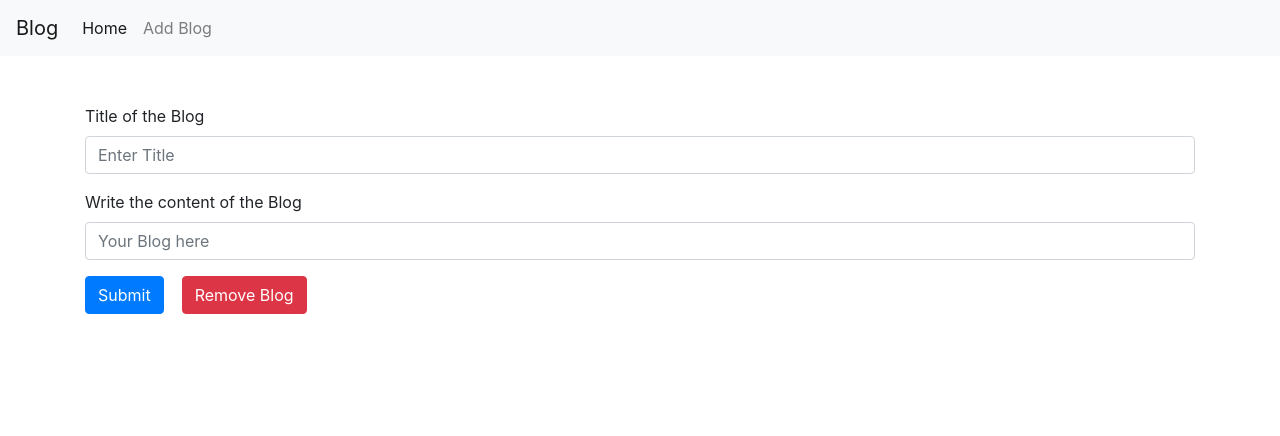
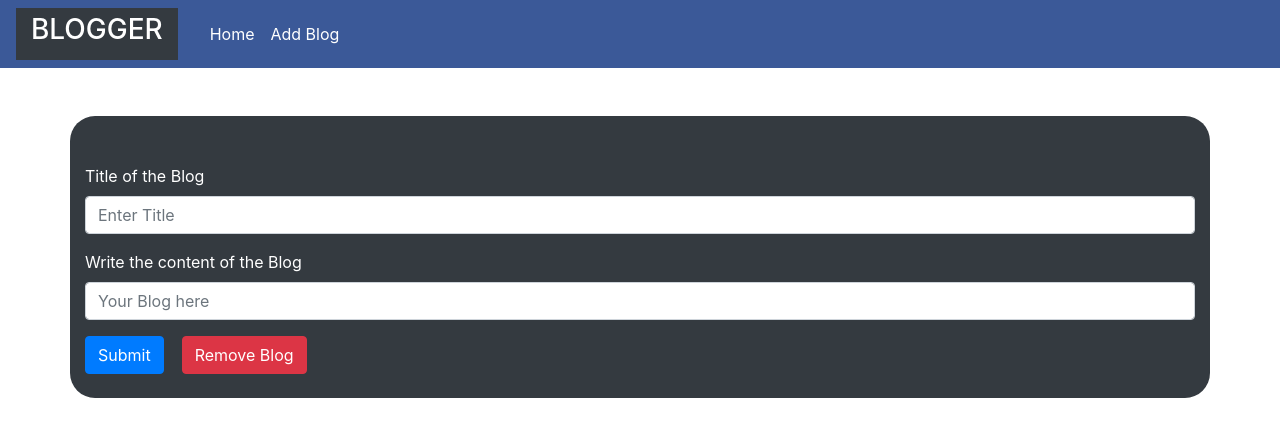
Before and after one commit to BharathKumar0710/BlogWebpage, an Angular app in the folder Blogger/: page /add-blog in a window 1280 px wide. Shown: the top 436 px of the page. Built offline with nearby package versions, Linux system fonts and the light colour scheme.

Commit message:
get details from mySQL

```diff
--- a/Blogger/src/app/add-blog/add-blog.component.css
+++ b/Blogger/src/app/add-blog/add-blog.component.css
@@ -0,0 +1,3 @@
+.container{
+    border-radius: 25px;
+}
--- a/Blogger/src/app/add-blog/add-blog.component.html
+++ b/Blogger/src/app/add-blog/add-blog.component.html
@@ -1,16 +1,17 @@
 <br><br>
-<form class="container">
+<form class="container bg-dark">
     <div class="form-group">
-        <label>Title of the Blog</label>
+        <br> <br>
+        <label class="text-white">Title of the Blog</label>
         <input class="form-control" name="title" [(ngModel)]="title" placeholder="Enter Title">
     </div>
     <div class="form-group">
-        <label>Write the content of the Blog</label>
+        <label class="text-white">Write the content of the Blog</label>
         <input class="form-control" name="content" [(ngModel)]="content" placeholder="Your Blog here">
     </div>
     <button type="submit" class="btn btn-primary" (click)="blogSubmitted()">Submit</button> &nbsp;&nbsp;
     <button type="reset" class="btn btn-danger" (click)="remove()" *ngIf="!RemoveBlog">Remove Blog</button>
-
+    <br> <br>
 </form>
 <!-- <p>add-blog works!</p>
 <router-outlet></router-outlet> -->
--- a/Blogger/src/app/add-blog/add-blog.component.ts
+++ b/Blogger/src/app/add-blog/add-blog.component.ts
@@ -28,9 +28,9 @@ export class AddBlogComponent implements OnInit {
     this.save(this.data);
   }
 
-  save(blogContent) {
+  save(blogContentdata) {
     this.http
-      .post("http://localhost:4000/NewBlog", blogContent)
+      .post("http://localhost:4000/NewBlog", blogContentdata)
       .subscribe(data => {
         console.log(data);
       });
--- a/Blogger/src/app/app.component.html
+++ b/Blogger/src/app/app.component.html
@@ -1,5 +1,5 @@
-<nav class="navbar navbar-expand-lg navbar-light bg-light" *ngIf="router != '/'">
-    <a class="navbar-brand" href="#">Blog</a>
+<nav class="navbar navbar-expand-lg navbar-light" style="background-color: #3b5998;" *ngIf="router != '/'">
+    <a class="navbar-brand text-white bg-dark"  href="#"><h3> &nbsp; BLOGGER &nbsp;</h3></a>
     <button class="navbar-toggler" type="button" data-toggle="collapse" data-target="#navbarNav"
         aria-controls="navbarNav" aria-expanded="false" aria-label="Toggle navigation">
         <span class="navbar-toggler-icon"></span>
@@ -7,10 +7,10 @@
     <div class="collapse navbar-collapse" id="navbarNav">
         <ul class="navbar-nav">
             <li class="nav-item active">
-                <a class="nav-link" [routerLink]="['/home']" routerLinkActive="router-link-active">Home</a>
+                <a class="nav-link text-white ml-2" [routerLink]="['/home']" routerLinkActive="router-link-active">Home</a>
             </li>
             <li class="nav-item">
-                <a class="nav-link" [routerLink]="['/add-blog']" routerLinkActive="router-link-active" >Add Blog</a>
+                <a class="nav-link text-white" [routerLink]="['/add-blog']" routerLinkActive="router-link-active" >Add Blog</a>
             </li>
         </ul>
     </div>
--- a/Blogger/src/app/home/home.component.ts
+++ b/Blogger/src/app/home/home.component.ts
@@ -8,18 +8,26 @@ import { HttpClient } from '@angular/common/http';
   styleUrls: ['./home.component.css']
 })
 export class HomeComponent implements OnInit {
+  constructor(private http: HttpClient) {}
+  blogs = [];
+  data: any;
+  title: string;
+  content: string;
 
-  constructor() { }
-  blogs = [];
   ngOnInit() {
     // this.blogs = localStorage.getItem("localStorage");
     // console.log(this.blogs);
-    this.getblog();
+    // this.getblog(loginData);
   }
 
-  getblog(){
-    console.log('bloglist');
-  }
+  // getblog(loginData) {
+  //   this.http
+  //     .get("http://localhost:4000/blogdetails", loginData)
+  //     .subscribe(data => {
+  //       console.log(data);
+  //     });
+  // }
+
   removeBlog(blog){
     let index = this.blogs.indexOf(blog)
     this.blogs.splice(index, 1);
--- a/Blogger/src/app/login-page/login-page.component.css
+++ b/Blogger/src/app/login-page/login-page.component.css
@@ -1,4 +1,4 @@
 .loginPage {
-    box-shadow: 1px 1px 2px 2px #ff8080;
-    background-color: rgba(199, 0, 56, 0.2);
+  box-shadow: 1px 1px 2px 2px #ff8080;
+  border-radius: 20px;
   }
--- a/Blogger/src/app/register/register.component.css
+++ b/Blogger/src/app/register/register.component.css
@@ -1,4 +1,4 @@
 .form {
   box-shadow: 1px 1px 2px 2px #ff8080;
-  background-color: rgba(199, 0, 56, 0.2);
+  border-radius: 20px;
 }
--- a/Blogger/src/app/register/register.component.html
+++ b/Blogger/src/app/register/register.component.html
@@ -2,7 +2,8 @@
 <div class="row">
   <div class="col-md-4 offset-md-4 form">
     <form #loginform>
-      <h3 class="text-center text-danger">Registration Page</h3> <br>
+      <br>
+      <h3 class="text-center text-danger">Registration</h3> <br>
       <div class="form-group">
         <label><b>USER NAME</b></label>
         <input type="text"  name="name" class="form-control" placeholder="Name" required [(ngModel)]="myName">
@@ -17,7 +18,7 @@
         <input type="password"  class="form-control"
           placeholder="Password" name="pass" required [(ngModel)]="passw">
       </div>
-      <button class="btn btn-danger" type="button" (click)="submitLogin()" [routerLink]="['/home']">Submit</button>&nbsp;&nbsp;&nbsp;&nbsp; <span>-OR-</span> &nbsp;&nbsp;&nbsp;&nbsp;
+      <button class="btn btn-danger ml-3" type="button" (click)="submitLogin()" [routerLink]="['/home']">Submit</button>&nbsp;&nbsp;&nbsp;&nbsp; <span>-OR-</span> &nbsp;&nbsp;&nbsp;&nbsp;
       <button class="btn btn-danger" type="button" (click)="reset()" [routerLink]="['/login']">login</button>
       <br><br>
     </form>
```
Also changed, not shown: Blogger/NodeApplication/index.js (+42 -8 lines).
